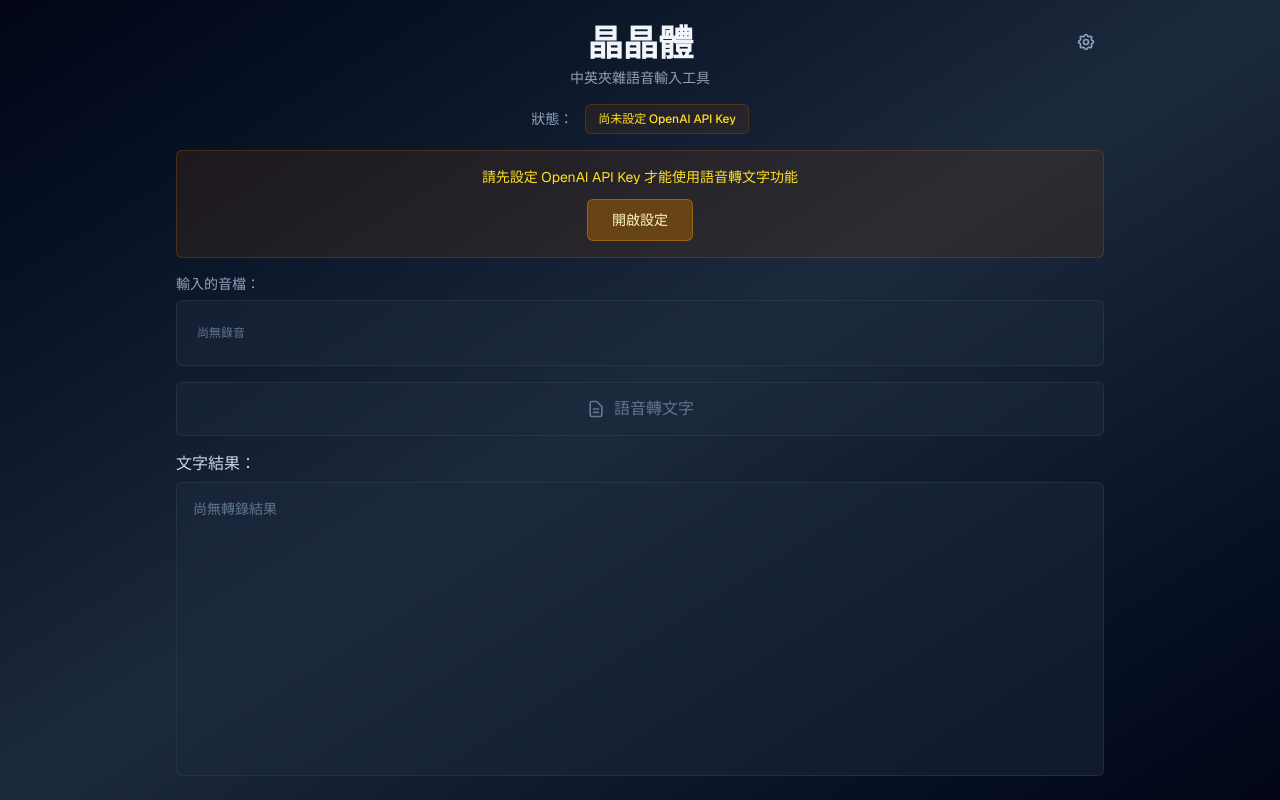
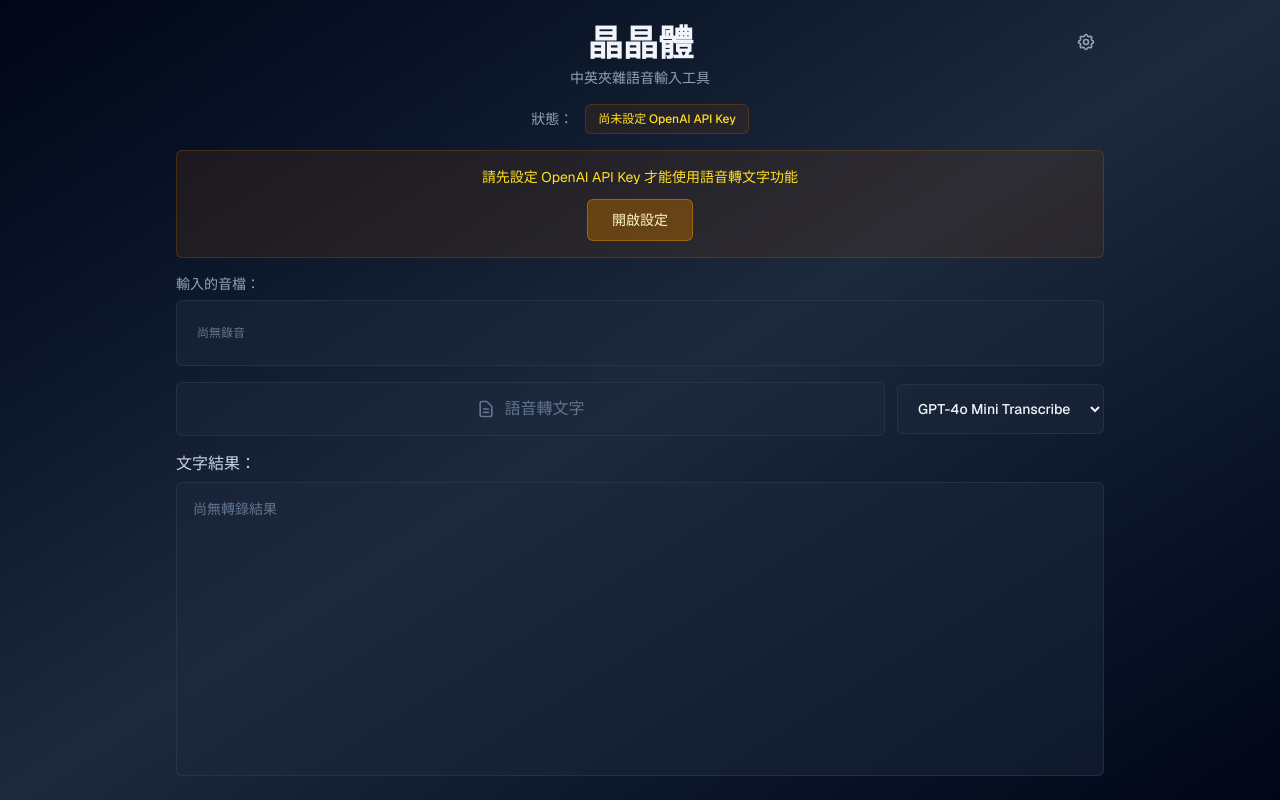
Before and after one commit to wei-yiting/jin-t-frontend, a Next.js app: page / in a window 1280 px wide. Built offline with nearby package versions, Linux system fonts and the light colour scheme.

Commit message:
feat: add model selection dropdown

```diff
--- a/app/page.tsx
+++ b/app/page.tsx
@@ -19,6 +19,9 @@ export default function Home() {
   const [resultText, setResultText] = useState<string | null>(null);
   const [isSettingsOpen, setIsSettingsOpen] = useState<boolean>(false);
   const [apiKeyInput, setApiKeyInput] = useState<string>("");
+  const [selectedModel, setSelectedModel] = useState<string>(
+    "gpt-4o-mini-transcribe"
+  );
   const mediaRecorderRef = useRef<MediaRecorder | null>(null);
   const chunksRef = useRef<BlobPart[]>([]);
   const uploadAudioFileExtensionRef = useRef<string | null>(null);
@@ -123,6 +126,7 @@ export default function Home() {
     }
 
     formData.append("openai_api_key", localStorage.getItem("openai_api_key")!);
+    formData.append("model_name", selectedModel);
 
     try {
       const response = await fetch("http://localhost:8001/transcribe", {
@@ -474,11 +478,11 @@ export default function Home() {
         </div>
 
         {/* 轉錄按鈕區域 */}
-        <div className="w-full shrink-0">
+        <div className="w-full shrink-0 flex items-center gap-3">
           <button
             onClick={handleTranscribeAudio}
             disabled={!audioBlob || status === "transcribing"}
-            className="w-full px-6 py-3.5 bg-slate-700 hover:bg-slate-600 disabled:bg-slate-800/50 disabled:cursor-not-allowed disabled:text-slate-500 text-slate-100 font-medium rounded-md border border-slate-600 hover:border-slate-500 disabled:border-slate-700/50 transition-all duration-200 text-base flex items-center justify-center gap-2"
+            className="flex-1 px-6 py-3.5 bg-slate-700 hover:bg-slate-600 disabled:bg-slate-800/50 disabled:cursor-not-allowed disabled:text-slate-500 text-slate-100 font-medium rounded-md border border-slate-600 hover:border-slate-500 disabled:border-slate-700/50 transition-all duration-200 text-base flex items-center justify-center gap-2"
           >
             {status === "transcribing" ? (
               <svg
@@ -519,6 +523,17 @@ export default function Home() {
             )}
             語音轉文字
           </button>
+          <select
+            value={selectedModel}
+            onChange={(e) => setSelectedModel(e.target.value)}
+            disabled={status === "transcribing"}
+            className="px-4 py-3.5 bg-slate-800/50 border border-slate-700/50 rounded-md text-slate-100 text-sm font-medium disabled:opacity-50 disabled:cursor-not-allowed focus:outline-none focus:ring-2 focus:ring-slate-600 focus:border-transparent"
+          >
+            <option value="gpt-4o-mini-transcribe">
+              GPT-4o Mini Transcribe
+            </option>
+            <option value="gpt-4o-transcribe">GPT-4o Transcribe</option>
+          </select>
         </div>
 
         {/* 轉錄結果 */}
```
